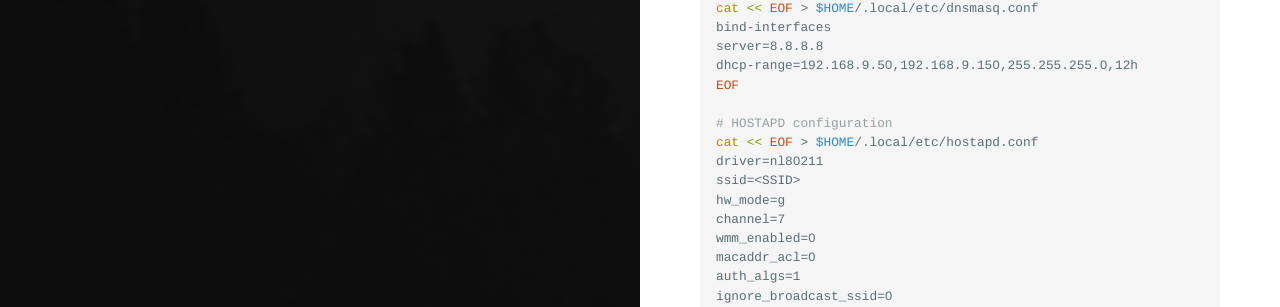
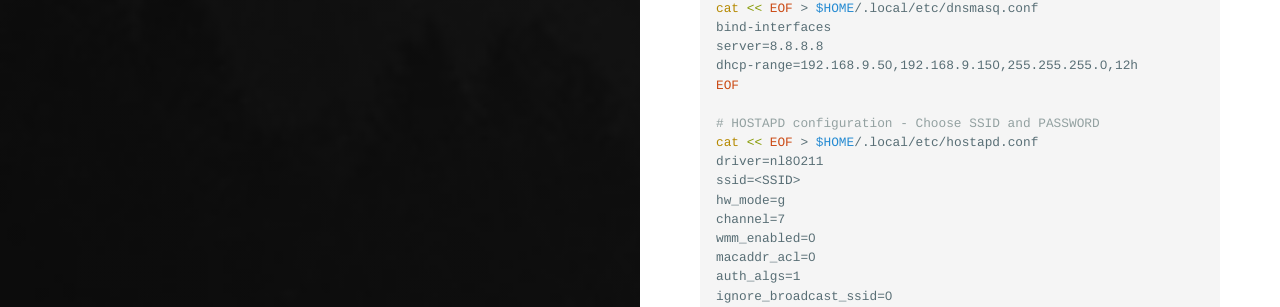
Before and after one commit to kevydotvinu/gnulinuxmate.com, a Jekyll site: the page built from gists.md, in a window 1280 px wide. Shown: the part 2781-3088 px from the top of the page. Built offline with Jekyll 4.4.1, drawn with Linux system fonts in a browser that asks for light colours; comment, search, counter and statistics services are not loaded.

Commit message:
added change in WiFi AP

```diff
--- a/gists.md
+++ b/gists.md
@@ -100,7 +100,7 @@
 dhcp-range=192.168.9.50,192.168.9.150,255.255.255.0,12h
 EOF
 
-# HOSTAPD configuration
+# HOSTAPD configuration - Choose SSID and PASSWORD
 cat << EOF > $HOME/.local/etc/hostapd.conf
 driver=nl80211
 ssid=<SSID>
```
